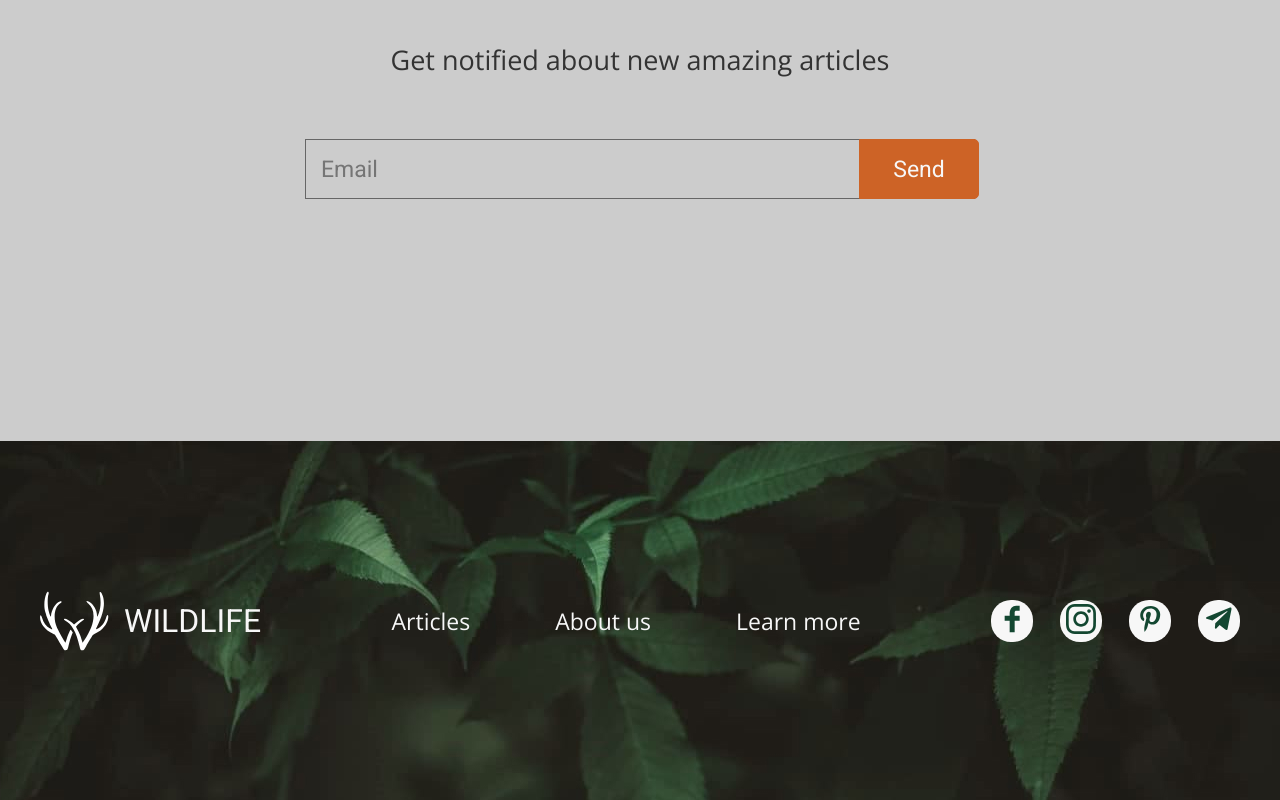
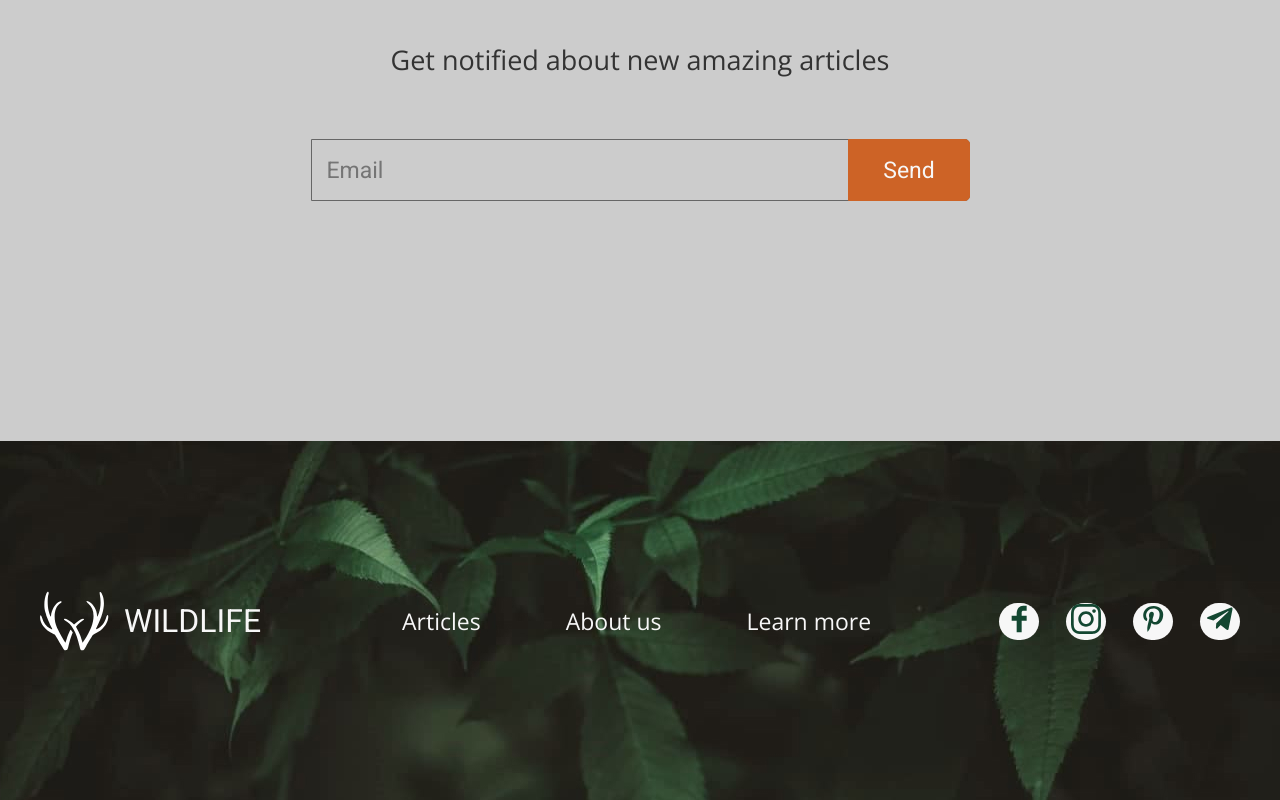
Before and after one commit to Alidzhon/wildlife, a plain HTML site: page index.html in a window 1280 px wide. Shown: the part 1707-2507 px from the top of the page. Drawn offline with nearby package versions, Linux system fonts and the light colour scheme.

Commit message:
feat: edit html and css file

```diff
--- a/css/style.css
+++ b/css/style.css
@@ -51,7 +51,7 @@ body {
     padding-left: 0;
 }
 .header__item {
-    margin-left: 61px;
+    margin-left: 65px;
 }
 .header__item:first-child {
     margin-left: 0;
@@ -240,12 +240,13 @@ body {
     position: relative;
 }
 .articles__form_input {
-    width: 670px;
-    height: 60px;
+    width: 659px;
+    height: 62px;
     padding-left: 15px;
     padding-right: 15px;
     background-color: #CCCCCC;
     border: 1px solid #666666;
+    border-radius: 0px 5px 5px 0px;
     outline: none;
     font-family: 'Roboto', sans-serif;
     font-style: normal;
@@ -255,8 +256,8 @@ body {
     color: #666666;
 }
 .articles__btn {
-    width: 120px;
-    height: 60px;
+    width: 122px;
+    height: 62px;
     background-color: #CD6326;
     border: 1px solid #CD6326;
     border-radius: 0px 5px 5px 0px;
@@ -268,7 +269,7 @@ body {
     color: #F7F7F7;
     cursor: pointer;
     position: absolute;
-    right: 261px;
+    right: 270px;
 }
 /* footer */
 .footer {
@@ -283,6 +284,10 @@ body {
     display: flex;
     justify-content: space-between;
     align-items: center;
+}
+.footer__nav{
+    max-width: 483px;
+    padding-left: 13px;
 }
 .footer__menu {
     display: flex;
@@ -322,8 +327,8 @@ body {
     display: flex;
     justify-content: center;
     align-items: center;
-    width: 42px;
-    height: 42px;
+    width: 40px;
+    height: 37px;
     border-radius: 20px;
     background-color: #f7f7f7;
     margin-left: 27px;
```
Also changed, not shown: index.html (+1 -1 lines), 1 other file.
